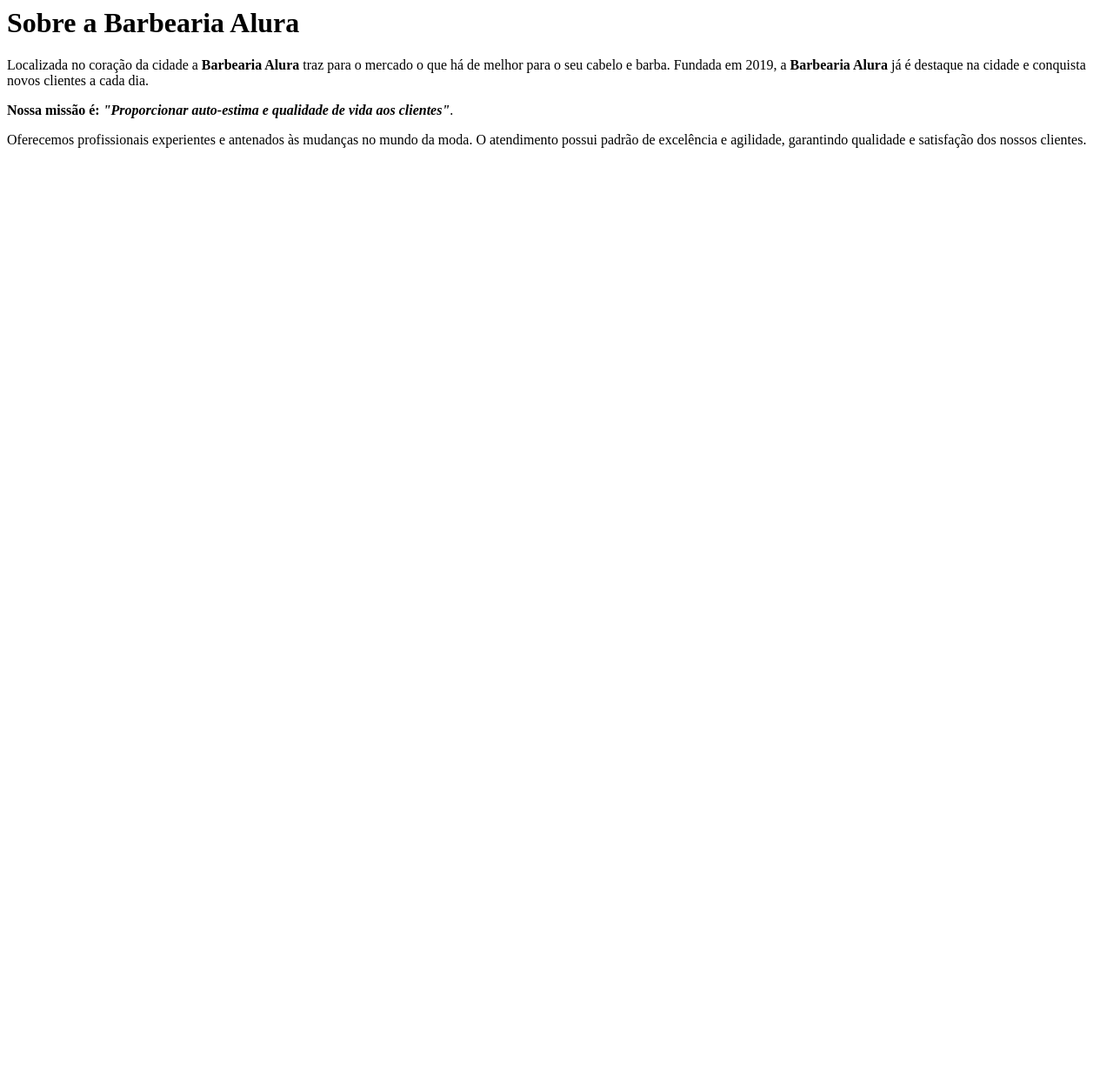
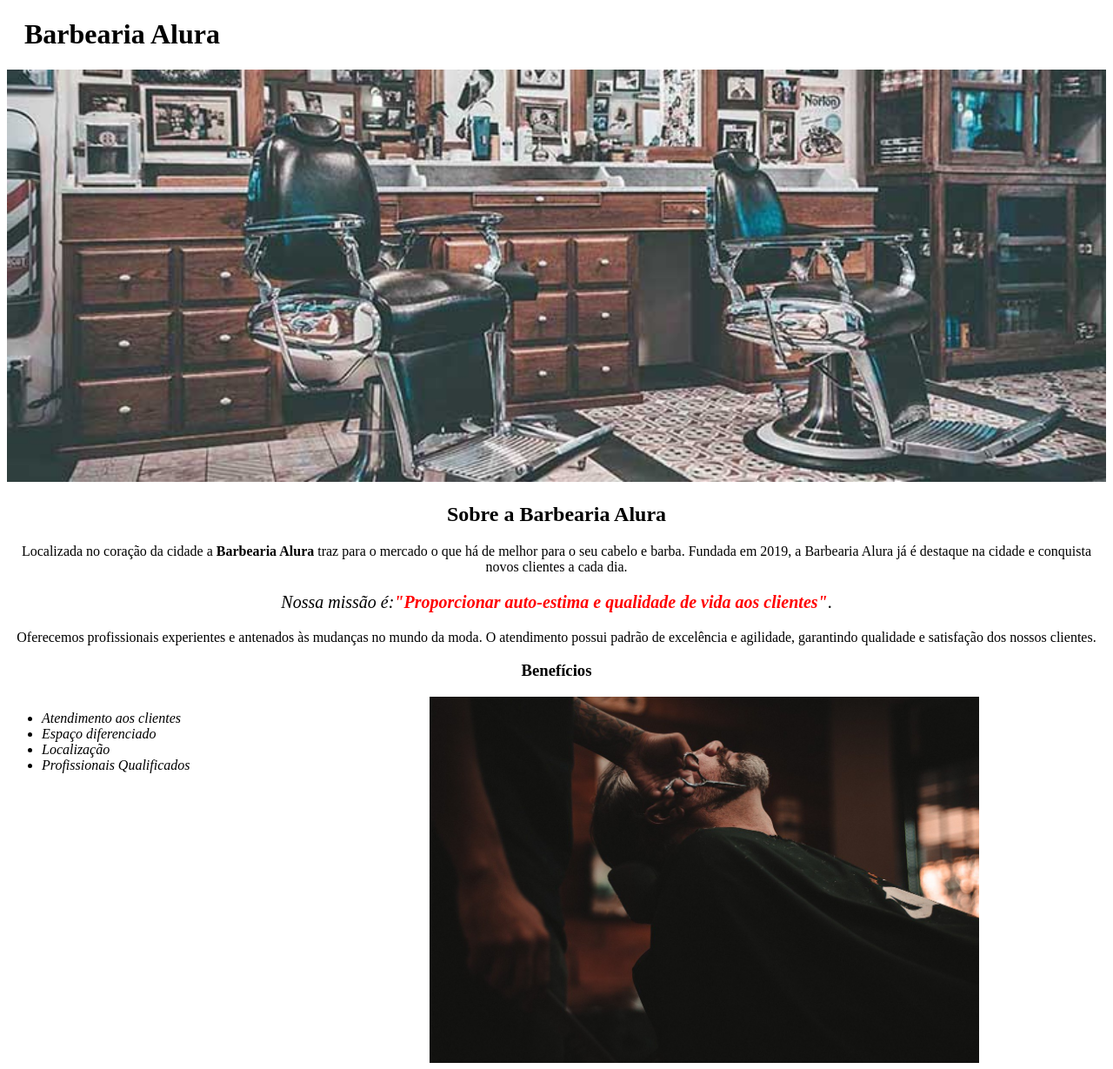
Before and after one commit to loryovrx/barbeariaa-alura, a plain HTML site: page index.html in a window 1280 px wide. Shown: the whole page at 87% size. Before the commit the page ends 800 px from the top, so only its background shows below. Drawn offline with Linux system fonts and the light colour scheme.

Commit message:
Add files via upload

```diff
--- a/index.html
+++ b/index.html
@@ -1,16 +1,39 @@
-<DOCTYPE html>
+<!DOCTYPE html>
+ <html lang="pr-br"></html>
 
-    <html lang="pr-br"
     <head>
-    <meta charset="UTF-8">
-    <title>Barbearia Alura</title>
-    <h1>Sobre a <strong>Barbearia Alura</strong></h1>
+        <meta charset="UTF-8">
+        <title>Barbearia Alura</title>
+        <link rel="stylesheet" href="style.css">
 </head>
-    <body>
-    <p>Localizada no coração da cidade a <strong>Barbearia Alura</strong> traz para o mercado o que há de melhor para o seu cabelo e barba. Fundada em 2019, a <strong>Barbearia Alura</strong> já é destaque na cidade e conquista novos clientes a cada dia.</p>
 
-    <p><strong>Nossa missão é: <em>"Proporcionar auto-estima e qualidade de vida aos clientes"</em></strong>.</p>
+ <body>
+    <header>
+        <h1 class="titulo-principal"> Barbearia Alura</h1>
+       </header>
+        <img id="banner" src="banner.jpg">
+        <div class="principal">
+        <h2 class="titulo-centralizado"> Sobre a Barbearia Alura</h2>
 
-    <p>Oferecemos profissionais experientes e antenados às mudanças no mundo da moda. O atendimento possui padrão de excelência e agilidade, garantindo qualidade e satisfação dos nossos clientes.</P>
-    </html>
-    <body>
+
+        <p>Localizada no coração da cidade a <strong>Barbearia Alura</strong> traz para o mercado o que há de melhor para o seu cabelo e barba. Fundada em 2019, a Barbearia Alura já é destaque na cidade e conquista novos clientes a cada dia.</p>
+
+        <p id="missao"><em>Nossa missão é:<strong>"Proporcionar auto-estima e qualidade de vida aos clientes"</strong></em>.</p>
+
+        <p>Oferecemos profissionais experientes e antenados às mudanças no mundo da moda. O atendimento possui padrão de excelência e agilidade, garantindo qualidade e satisfação dos nossos clientes.</P>
+        </div>
+
+        <div class="beneficios">
+         <h3 class="titulo-centralizado"> Benefícios</h3>
+
+         <ul>
+            <li class="itens"> Atendimento aos clientes</li>
+            <li class="itens">Espaço diferenciado</li>
+            <li class="itens">Localização</li>
+            <li class="itens">Profissionais Qualificados </li>
+            </ul>
+
+            <img src="beneficios.jpg" class="imagembenefícios">
+        </div>
+        </body>
+         </html>
--- /dev/null
+++ b/style.css
@@ -0,0 +1,51 @@
+body {
+
+}
+
+#banner {
+    width: 100%;
+}
+
+.principal {
+    background: #CCCCCC
+    padding: 30px;
+}
+
+.titulo-principal {
+    padding-left: 20px;
+}
+
+.titulo-centralizado {
+    text-align: center;
+}
+p {
+    text-align: center;
+}
+
+#missao {
+    font-size: 20px;
+}
+
+em strong {
+    color: #FF0000;
+}
+
+.itens {
+    font-style: italic;
+}
+
+.benefícios {
+    background: #FFFF;
+    padding: 20px;
+}
+
+ul{
+    display: inline-block;
+    vertical-align: top;
+    width: 20%;
+    margin-right: 15%;
+}
+
+.imagembenefícios {
+    width: 50%;
+}
```
Also changed, not shown: banner.jpg (added), beneficios.jpg (added).
